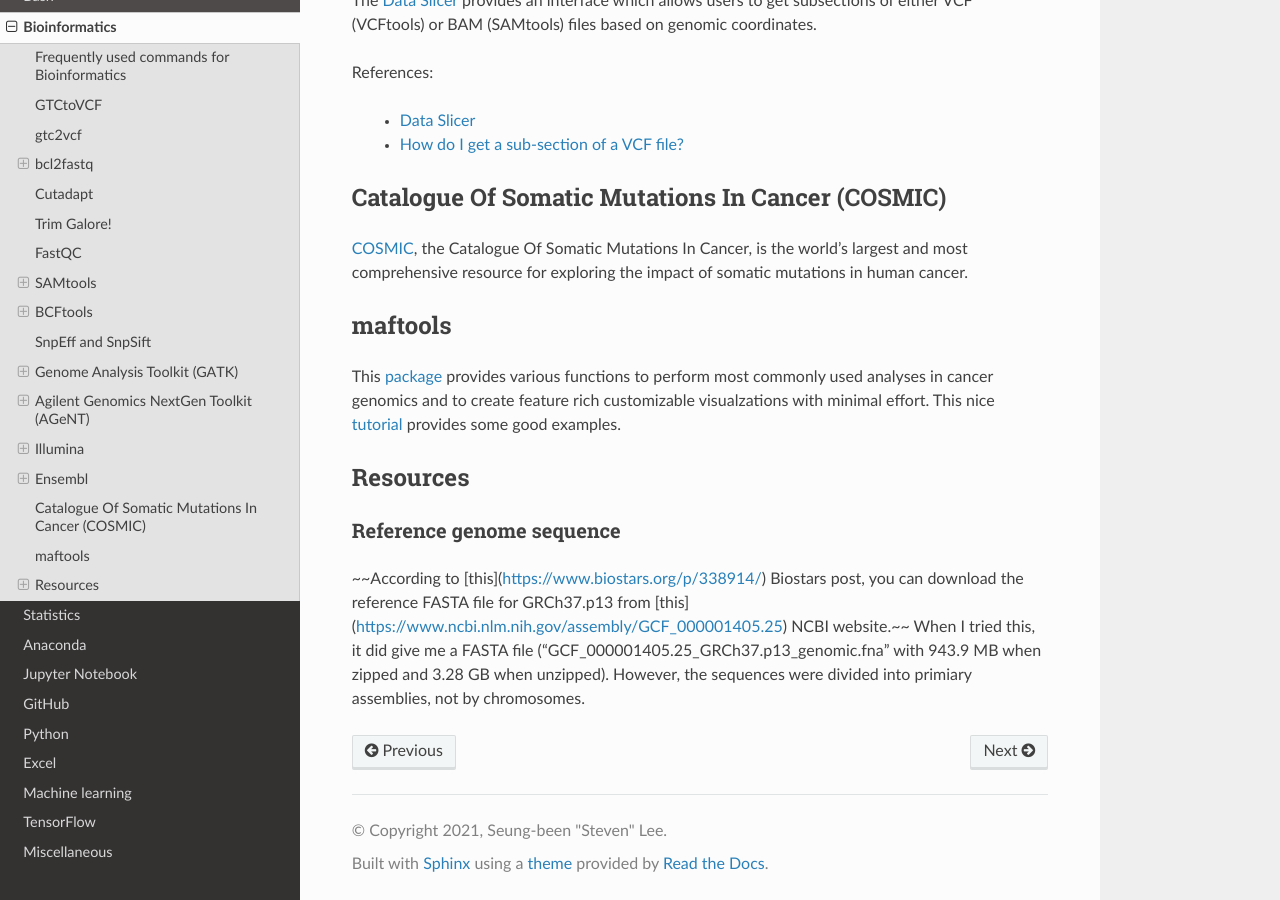
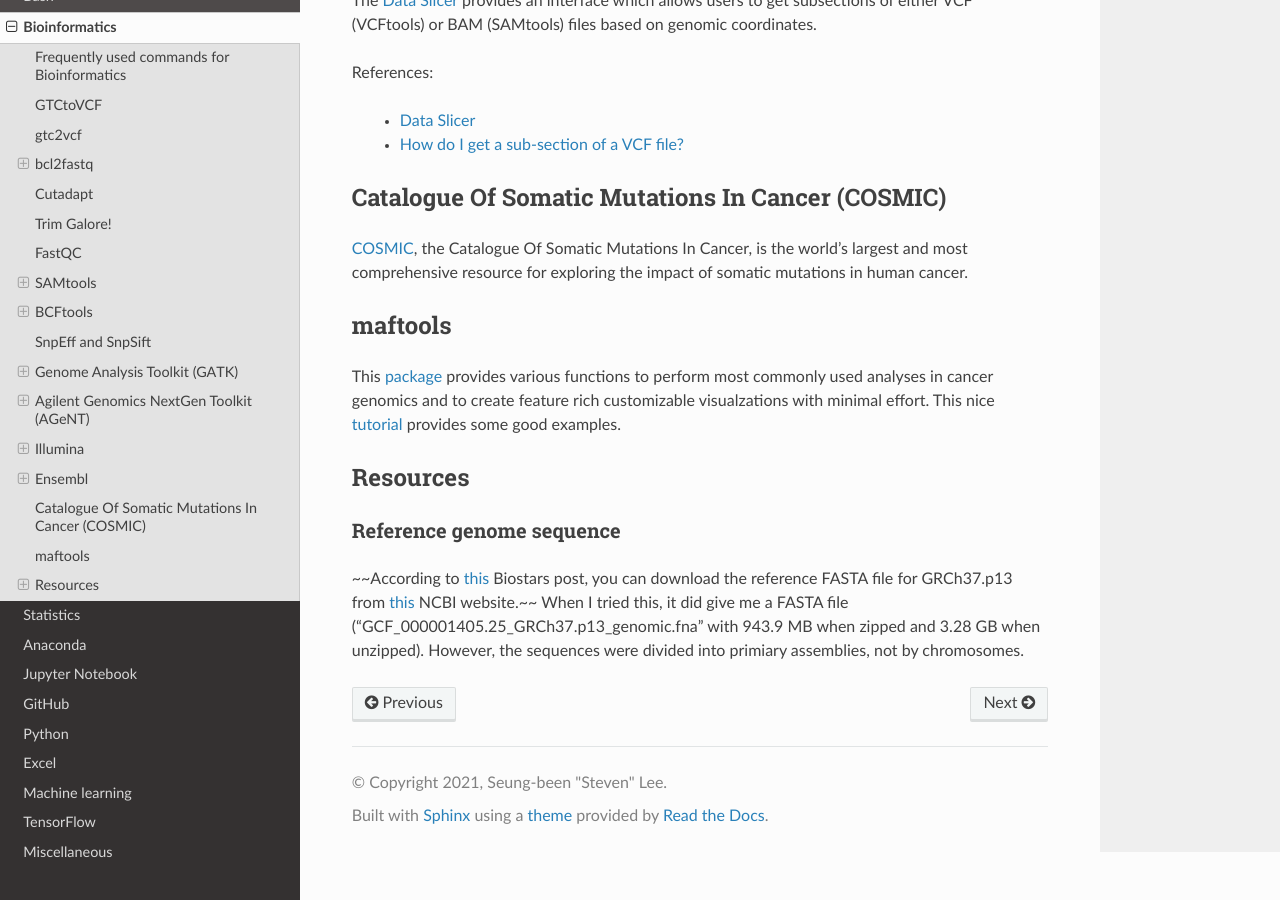
Before and after one commit to sbslee/notes, a Sphinx documentation site: the page built from docs/bioinformatics.rst, in a window 1280 px wide and 900 px high, scrolled down 11350 px. Built offline with Sphinx 7.4.7 and the Read the Docs theme 2.0.0, drawn with Linux system fonts in a browser that asks for light colours.

Commit message:
Update notes

```diff
--- a/docs/bioinformatics.rst
+++ b/docs/bioinformatics.rst
@@ -604,4 +604,4 @@ Resources
 Reference genome sequence
 -------------------------
 
-~~According to [this](https://www.biostars.org/p/338914/) Biostars post, you can download the reference FASTA file for GRCh37.p13 from [this](https://www.ncbi.nlm.nih.gov/assembly/GCF_000001405.25) NCBI website.~~ When I tried this, it did give me a FASTA file ("GCF_000001405.25_GRCh37.p13_genomic.fna" with 943.9 MB when zipped and 3.28 GB when unzipped). However, the sequences were divided into primiary assemblies, not by chromosomes.
+~~According to `this <https://www.biostars.org/p/338914/>`__ Biostars post, you can download the reference FASTA file for GRCh37.p13 from `this <https://www.ncbi.nlm.nih.gov/assembly/GCF_000001405.25>`__ NCBI website.~~ When I tried this, it did give me a FASTA file ("GCF_000001405.25_GRCh37.p13_genomic.fna" with 943.9 MB when zipped and 3.28 GB when unzipped). However, the sequences were divided into primiary assemblies, not by chromosomes.
```
